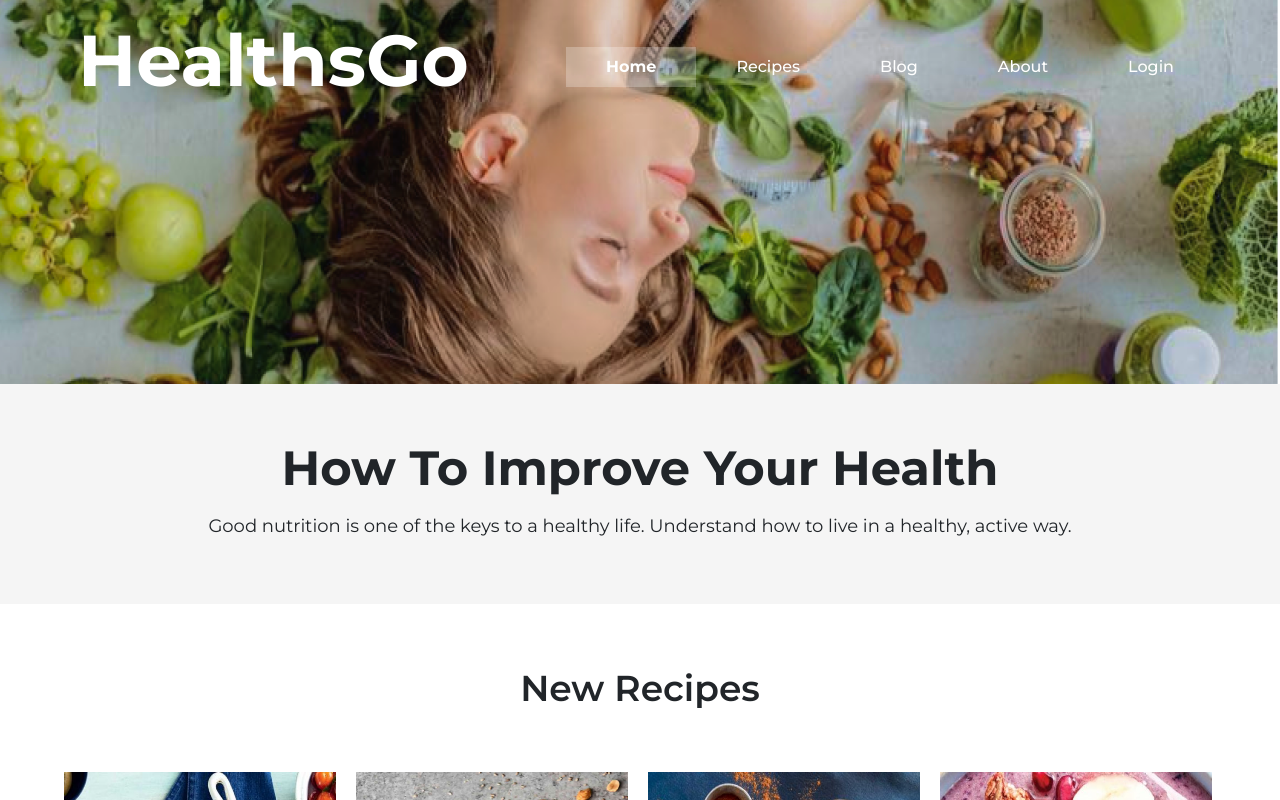
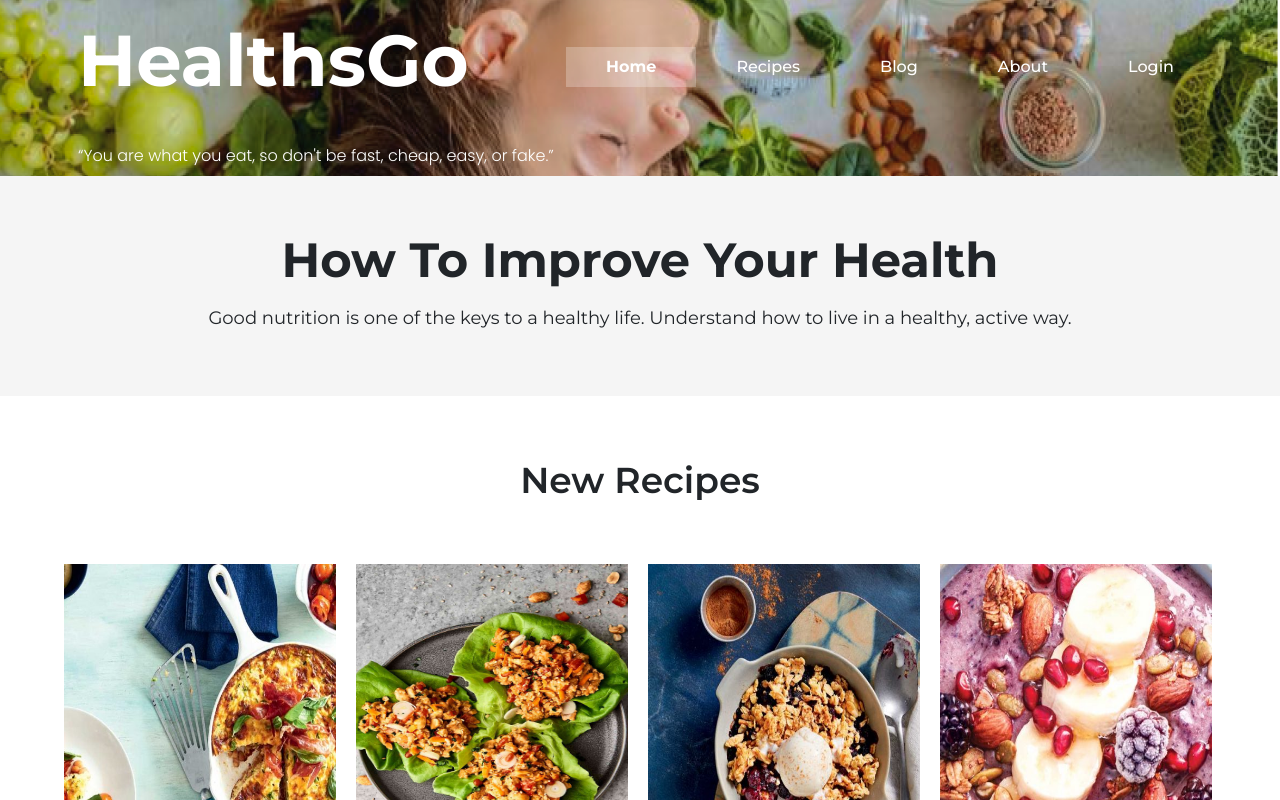
Before and after one commit to astrukar/HCI_2021-22, a Next.js app: page / in a window 1280 px wide. Shown: the top 800 px of the page. Built offline with nearby package versions, Linux system fonts and the light colour scheme.

Commit message:
have no idea what am I doing, adjusting headerImg

```diff
--- a/components/header/header.js
+++ b/components/header/header.js
@@ -57,6 +57,9 @@ const Header = ({ classes, urlImg }) => {
             </div>
             <NavBar menuItems={menuItems} />
           </div>
+          <div className="pt-6 z-10 hidden md:block font-poppins text-base text-white font-light">
+            “You are what you eat, so don't be fast, cheap, easy, or fake.”
+          </div>
         </main>
       </header>
     </Row>
--- a/pages/about.js
+++ b/pages/about.js
@@ -7,7 +7,7 @@ import headerImage from "../public/assets/aboutBackground.png";
 const AboutPage = () => {
   return (
     <Container fluid className={"no-gutters"}>
-      <Header urlImg={headerImage} classes="md:h-56 lg:h-96" />
+      <Header urlImg={headerImage} classes="md:h-44" />
       <AboutContainer />
       <Footer />
     </Container>
--- a/pages/index.js
+++ b/pages/index.js
@@ -30,7 +30,7 @@ const renderImageGallery = () => {
 const Home = () => {
   return (
     <Container fluid className={"no-gutters"}>
-      <Header urlImg={headerImage} classes="md:h-56 lg:h-96" />
+      <Header urlImg={headerImage} classes="md:h-44" />
       <HomeBanner />
       <Container fluid>
         <Row className="flex justify-center">
--- a/tailwind.config.js
+++ b/tailwind.config.js
@@ -13,7 +13,7 @@ module.exports = {
         "hci-white": {
           light: "rgba(255, 255, 255, 0.25)",
           DEFAULT: "#92B88B",
-          dark: "rgba(255, 255, 255, 0.35)",
+          dark: "rgba(255, 255, 255, 0.40)",
         },
         "hci-header": {
           DEFAULT: "#829F7E",
```
